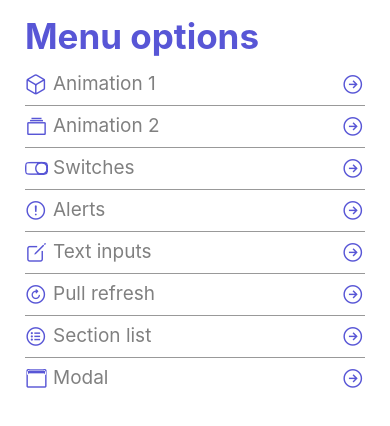
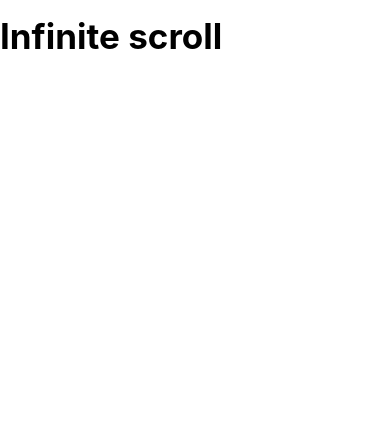
Before and after one commit to ChristianRV29/RNComponents, a React Native app: screen /InfiniteScrollScreen in a window 390 px wide. Shown: the top 426 px of the page. Built offline with nearby package versions, Linux system fonts and the light colour scheme.

Commit message:
InfiniteScrollScreen created and used

```diff
--- a/src/data/menuItems.ts
+++ b/src/data/menuItems.ts
@@ -41,4 +41,9 @@ export const menuItems: ItemProps[] = [
     icon: 'browsers-outline',
     screenName: 'ModalScreen',
   },
+  {
+    name: 'Infinite scroll',
+    icon: 'infinite-outline',
+    screenName: 'InfiniteScrollScreen',
+  },
 ];
--- a/src/navigation/StackNavigator.tsx
+++ b/src/navigation/StackNavigator.tsx
@@ -10,6 +10,7 @@ import TextInputScreen from '~src/screens/TextInputScreen';
 import PullToRefreshScreen from '~src/screens/PullToRefreshScreen';
 import SectionListScreen from '~src/screens/SectionListScreen';
 import ModalScreen from '~src/screens/ModalScreen';
+import InfiniteScrollScreen from '../screens/InfiniteScrollScreen';
 
 const { Navigator, Screen } = createStackNavigator();
 
@@ -32,6 +33,7 @@ const StackNavigator = () => {
       <Screen name={'PullToRefreshScreen'} component={PullToRefreshScreen} />
       <Screen name={'SectionListScreen'} component={SectionListScreen} />
       <Screen name={'ModalScreen'} component={ModalScreen} />
+      <Screen name={'InfiniteScrollScreen'} component={InfiniteScrollScreen} />
     </Navigator>
   );
 };
--- /dev/null
+++ b/src/screens/InfiniteScrollScreen.tsx
@@ -0,0 +1,14 @@
+import React from 'react';
+import { View } from 'react-native';
+
+import HeaderTitle from '~src/components/Header/Header';
+
+const InfiniteScrollScreen = () => {
+  return (
+    <View>
+      <HeaderTitle title={'Infinite scroll'} />
+    </View>
+  );
+};
+
+export default InfiniteScrollScreen;
```
